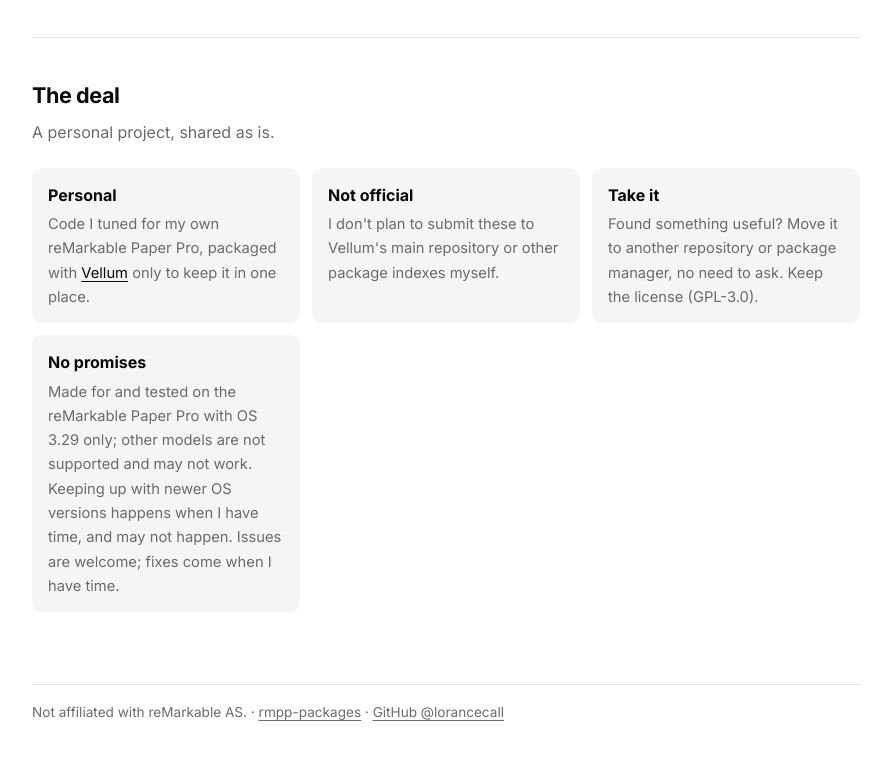
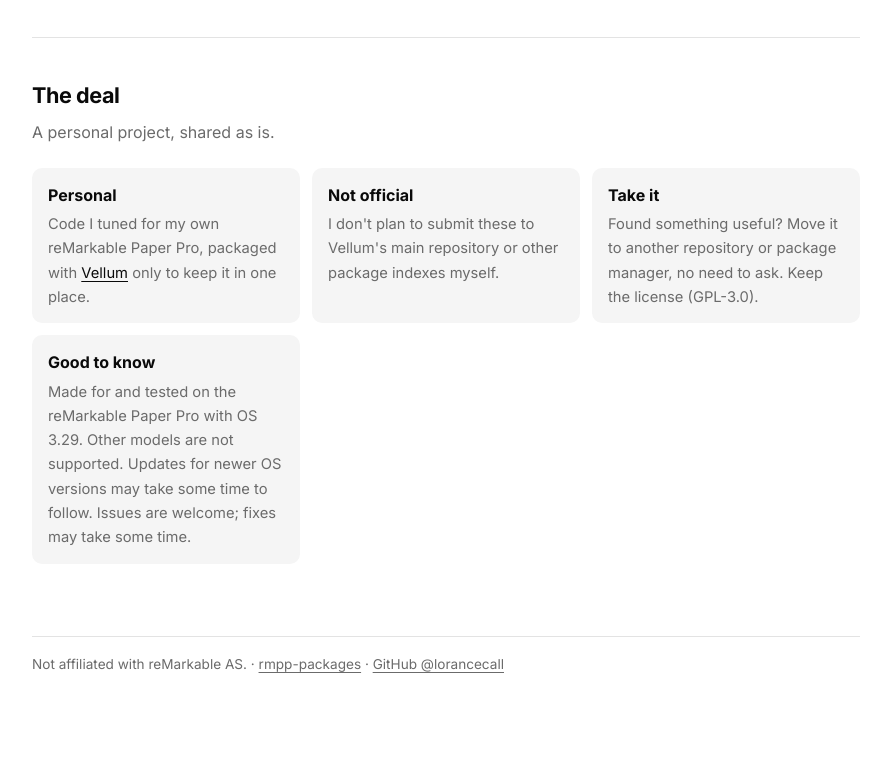
Before and after one commit to lorancecall/lorancecall.github.io, a plain HTML site: page rmpp/index.html in a window 1280 px wide. Shown: the part 2911-3671 px from the top of the page, without its empty margins (194-1085 px from the left). Drawn offline with Linux system fonts and the light colour scheme.

Commit message:
docs: softer wording for newer OS support (#11)
Co-authored-by: Claude Opus 5.5 <noreply@anthropic.com>

```diff
--- a/rmpp/index.html
+++ b/rmpp/index.html
@@ -120,7 +120,7 @@
     <div><h3>Personal</h3><p>Code I tuned for my own reMarkable Paper Pro, packaged with <a href="https://github.com/vellum-dev/vellum">Vellum</a> only to keep it in one place.</p></div>
     <div><h3>Not official</h3><p>I don't plan to submit these to Vellum's main repository or other package indexes myself.</p></div>
     <div><h3>Take it</h3><p>Found something useful? Move it to another repository or package manager, no need to ask. Keep the license (GPL-3.0).</p></div>
-    <div><h3>No promises</h3><p>Made for and tested on the reMarkable Paper Pro with OS 3.29 only; other models are not supported and may not work. Keeping up with newer OS versions happens when I have time, and may not happen. Issues are welcome; fixes come when I have time.</p></div>
+    <div><h3>Good to know</h3><p>Made for and tested on the reMarkable Paper Pro with OS 3.29. Other models are not supported. Updates for newer OS versions may take some time to follow. Issues are welcome; fixes may take some time.</p></div>
   </div>
 </section>
 
```
Also changed, not shown: rmpp/ko.html (+1 -1 lines).
